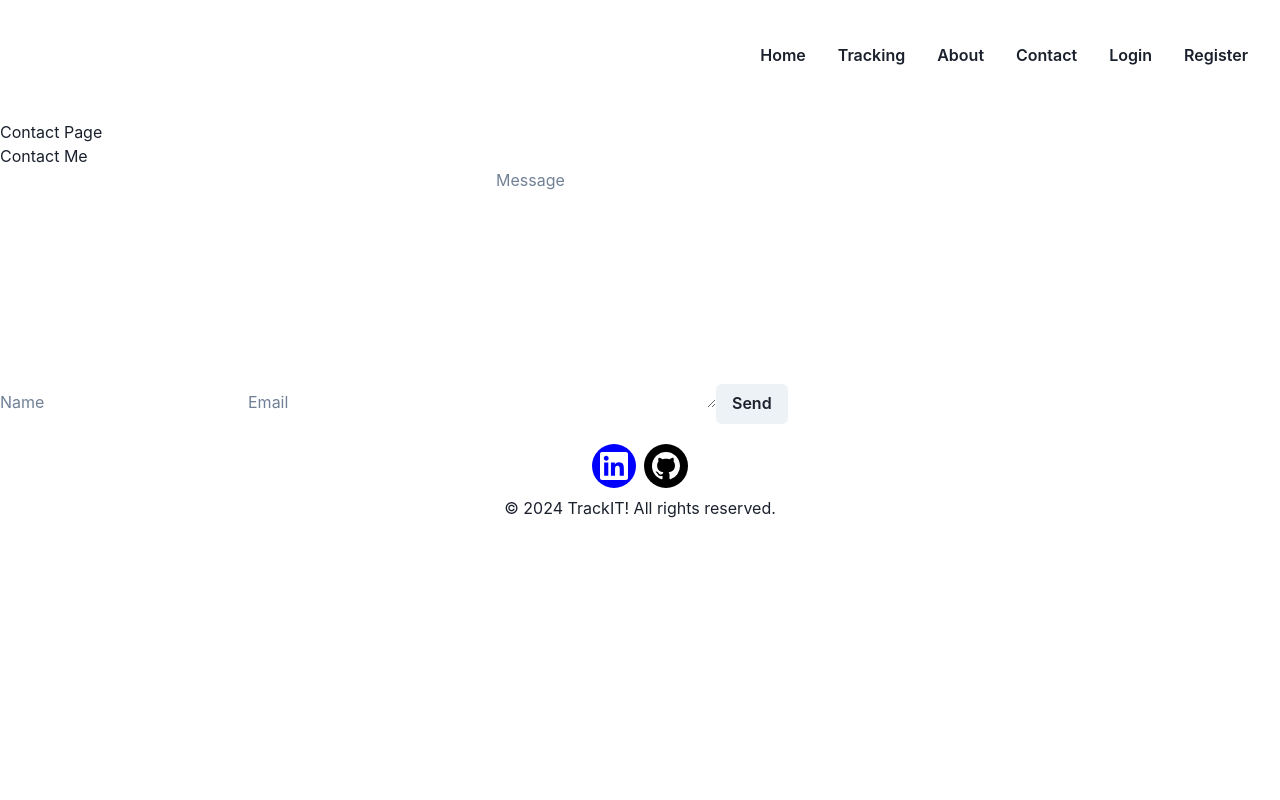
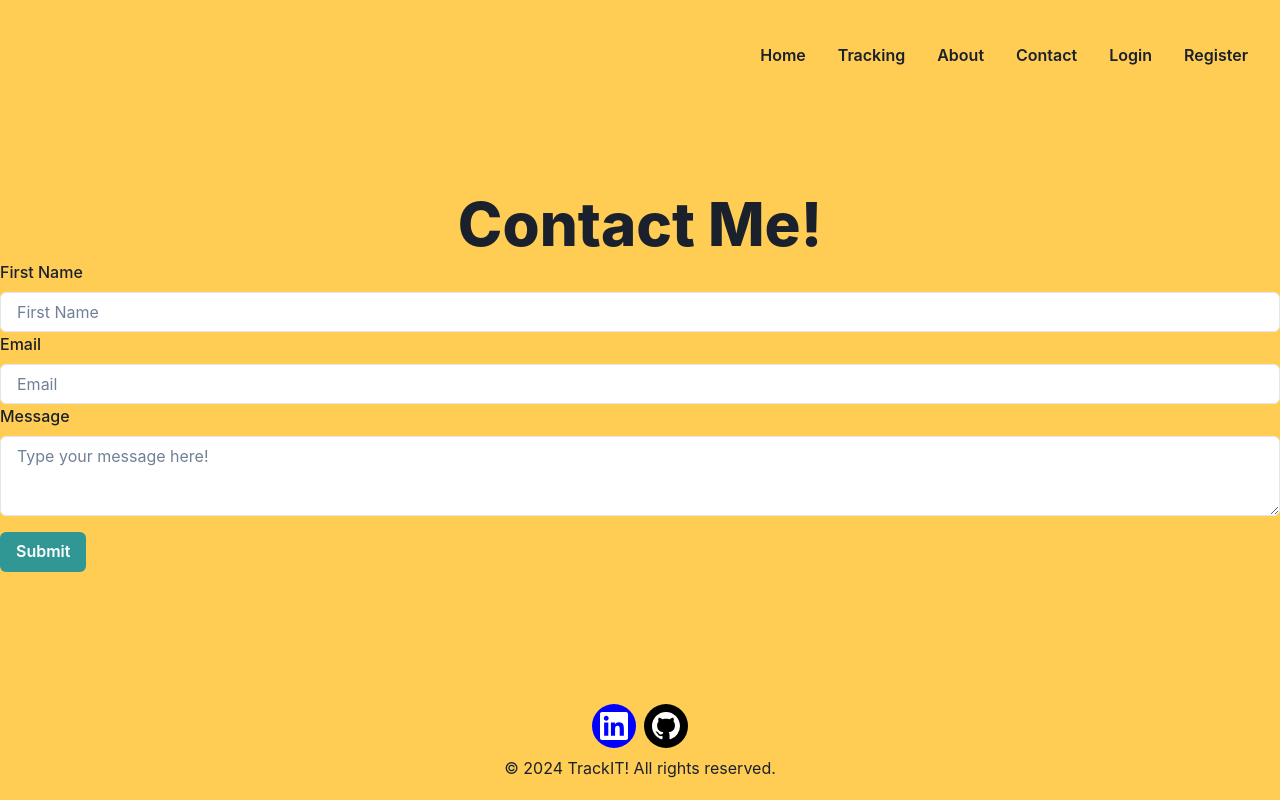
Before and after one commit to devanCodes/TrackIT, a React (Vite) app: page /contact in a window 1280 px wide. Built offline with nearby package versions, Linux system fonts and the light colour scheme.

Commit message:
Replacing "Text" with "Header" components for more semantic HTML + using Formik for contact form

```diff
--- a/package.json
+++ b/package.json
@@ -14,6 +14,7 @@
     "@chakra-ui/react": "^2.8.1",
     "@emotion/react": "^11.11.1",
     "@emotion/styled": "^11.11.0",
+    "formik": "^2.4.5",
     "framer-motion": "^10.16.4",
     "react": "^18.2.0",
     "react-dom": "^18.2.0",
--- a/src/pages/About.jsx
+++ b/src/pages/About.jsx
@@ -9,22 +9,19 @@ import {
   Image,
   Stack,
   Heading,
-  Divider,
   SimpleGrid,
 } from "@chakra-ui/react";
 import Navbar from "../components/Navbar";
 import Footer from "../components/Footer";
 
-// WILL NEED TO REFACTOR FROM TAILWIND TO CHAKRAUI
-// PROBABLY WILL DO A DIFFERENT DESIGN TO NOT COPY CLAYDY'S WEBSITE
 
 const About = () => {
   return (
-    <Flex w="100%" direction="column" backgroundColor="rgba(255,205,84,255)" bgSize="cover">
+    <Flex w="100%" minHeight="100vh" direction="column" backgroundColor="rgba(255,205,84,255)" bgSize="cover">
       <Navbar />
-      <Text fontSize={["3xl", "3xl", "6xl"]} fontWeight="extrabold" mt={70} mx="auto">
+      <Heading fontSize={["3xl", "3xl", "6xl"]} fontWeight="extrabold" pt={75} mt="auto" mx="auto">
         About TrackIT!
-      </Text>
+      </Heading>
       <Text fontSize={["md", "md", "lg"]} mx={100} align="center">
         In the vibrant world of health and wellness, TrackIT! emerged as a
         beacon of nutritional empowerment. Founded in 2023 by passionate fitness
--- a/src/pages/Contact.jsx
+++ b/src/pages/Contact.jsx
@@ -1,60 +1,100 @@
 import React from "react";
-import { Button } from "@chakra-ui/react";
+import {
+  Flex,
+  Text,
+  Button,
+  FormControl,
+  FormLabel,
+  FormErrorMessage,
+  Input,
+  Textarea,
+  Heading,
+} from "@chakra-ui/react";
+import { Field, Form, Formik } from "formik";
 import Navbar from "../components/Navbar";
 import Footer from "../components/Footer";
 
-// WILL NEED TO REFACTOR FROM TAILWIND TO CHAKRAUI
+// NEED TO WORK ON FORM ROUTE AND ACTUALLY VALIDATING EMAIL WITH FORMIK AND INCORPORATE FLASH
 
 const Contact = () => {
+  function validateName(value) {
+    let error;
+    if (!value) {
+      error = "Name is required";
+    }
+    return error;
+  }
+
+  function validateEmail(value) {
+    let error;
+    if (!value) {
+      error = "Email is required";
+    }
+    return error;
+  }
+
   return (
-    <>
-      <br></br>
-      <br></br>
-      <br></br>
-      <br></br>
-      <br></br>
+    <Flex
+      w="100%"
+      minHeight="100vh"
+      direction="column"
+      backgroundColor="rgba(255,205,84,255)"
+      bgSize="cover"
+    >
       <Navbar />
-      <h1>Contact Page</h1>
-      {/* setting up a flexbox container with a vertical layout */}
-      <div className="flex flex-col mb-10 mx-auto">
-        {/* centering its children both horizontally and vertically within its parent container */}
-        <div className="flex justify-center items-center">
-          {/* creating a form element */}
-          <form
-            action="https://getform.io/f/269790e2-0ff0-476e-8c4b-d72394a966a6" // specific URL to which the form data will be submitted
-            method="POST" // specified HTTP method to be used when submitting the form
-            className="flex flex-col w-full md:w-7/12"
-          >
-            <h2>Contact Me</h2>
-            <input
-              type="text"
-              name="name"
-              placeholder="Name"
-              className="p-2 bg-transparent border-2 rounded-md focus:outline-none"
-            />
-            <input
-              type="text"
-              name="email"
-              placeholder="Email"
-              className="my-2 p-2 bg-transparent border-2 rounded-md focus:outline-none"
-            />
-            <textarea
-              name="message"
-              placeholder="Message"
-              rows="10" // initial number of rows displayed in the textarea
-              className="p-2 mb-4 bg-transparent border-2 rounded-md focus:outline-none"
-            />
+      <Heading
+        fontSize={["3xl", "3xl", "6xl"]}
+        fontWeight="extrabold"
+        pt={75}
+        mt="auto"
+        mx="auto"
+      >
+        Contact Me!
+      </Heading>
+      <Formik
+        initialValues={{ name: "", email: "" }}
+        onSubmit={(values, actions) => {
+          setTimeout(() => {
+            alert(JSON.stringify(values, null, 2));
+            actions.setSubmitting(false);
+          }, 1000);
+        }}
+      >
+        {(props) => (
+          <Form>
+            <Field name="name" validate={validateName}>
+              {({ field, form }) => (
+                <FormControl isInvalid={form.errors.name && form.touched.name}>
+                  <FormLabel>First Name</FormLabel>
+                  <Input {...field} placeholder="First Name" backgroundColor="white"/>
+                  <FormErrorMessage>{form.errors.name}</FormErrorMessage>
+                </FormControl>
+              )}
+            </Field>
+            <Field name="email" validate={validateEmail}>
+              {({ field, form }) => (
+                <FormControl isInvalid={form.errors.email && form.touched.email}>
+                  <FormLabel>Email</FormLabel>
+                  <Input {...field} placeholder="Email" backgroundColor="white"/>
+                  <FormErrorMessage>{form.errors.email}</FormErrorMessage>
+                </FormControl>
+              )}
+            </Field>
+            <FormLabel>Message</FormLabel>
+            <Textarea placeholder='Type your message here!' backgroundColor="white"/>
             <Button
-              type="button"
-              className="text-center inline-block px-8 py-3 w-max text-base font-medium rounded-md text-white bg-gradient-to-r from-lime-700 to-lime-400 drop-shadow-md hover:stroke-white hover:scale-105 hover:duration-1000"
+              mt={4}
+              colorScheme="teal"
+              isLoading={props.isSubmitting}
+              type="submit"
             >
-              Send
+              Submit
             </Button>
-          </form>
-        </div>
-      </div>
+          </Form>
+        )}
+      </Formik>
       <Footer />
-    </>
+    </Flex>
   );
 };
 
--- a/src/pages/Home.jsx
+++ b/src/pages/Home.jsx
@@ -1,6 +1,6 @@
 import React from "react";
 import { Link } from "react-router-dom";
-import { Flex, Button, Text, Box } from "@chakra-ui/react";
+import { Flex, Button, Text, Box, Heading } from "@chakra-ui/react";
 import Navbar from "../components/Navbar";
 import Footer from "../components/Footer";
 import bgImage from "../assets/bgImage.jpg";
@@ -15,9 +15,9 @@ const Home = () => {
       bgSize="cover"
     >
       <Navbar />
-      <Text fontSize={["3xl", "3xl", "6xl"]} fontWeight="extrabold" pt={70} mt="auto" mx="auto">
+      <Heading fontSize={["3xl", "3xl", "6xl"]} fontWeight="extrabold" pt={75} mt="auto" mx="auto">
         Welcome to TrackIT!
-      </Text>
+      </Heading>
       <Text fontSize={["lg", "lg", "2xl"]} mx="auto" px={250} fontWeight="bold" align="center">
         Your personalized hub for tracking daily caloric intake effortlessly.
         With our user-friendly interface and comprehensive food database powered
```
Also changed, not shown: 1 other file (tests, documents, lock files or other folders).
